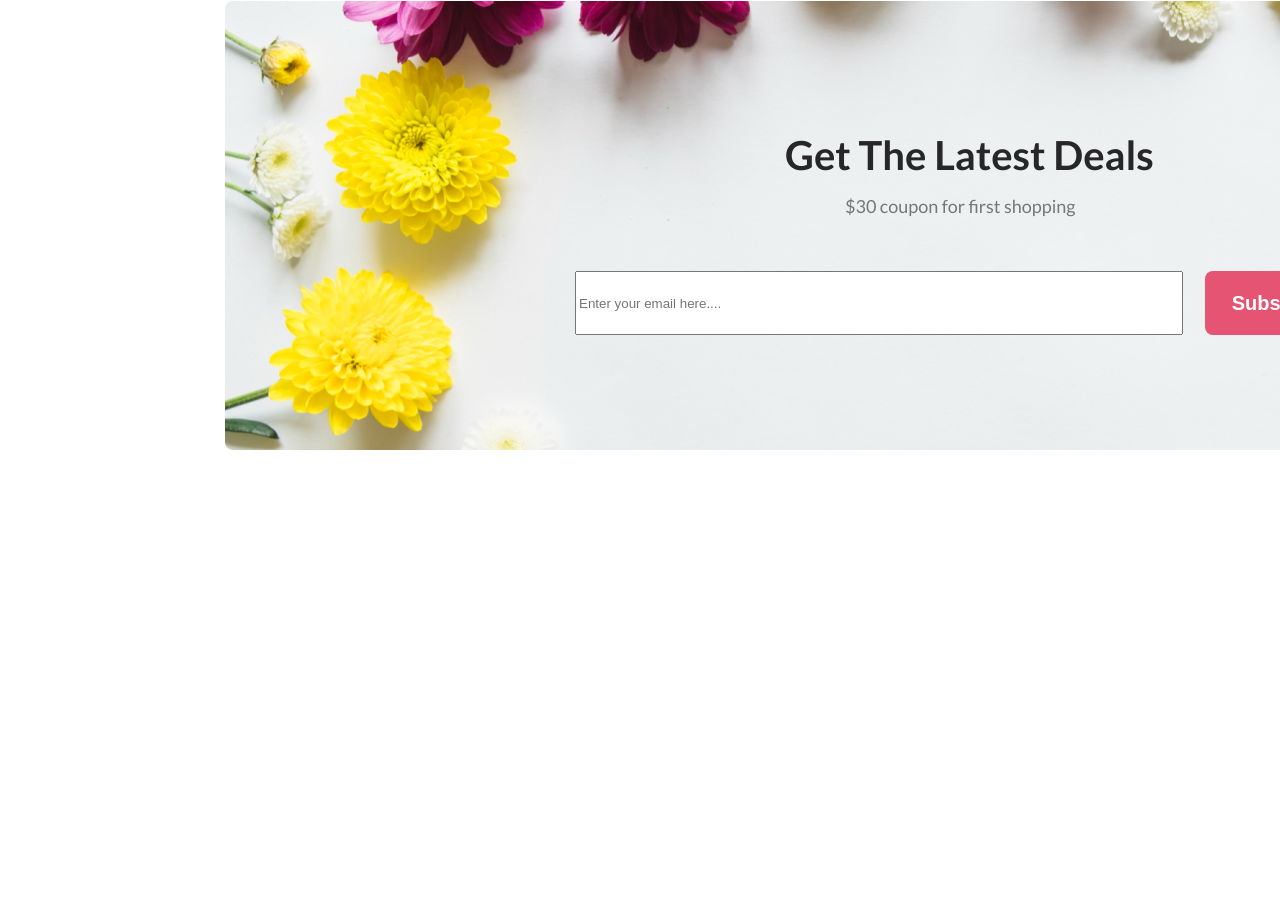
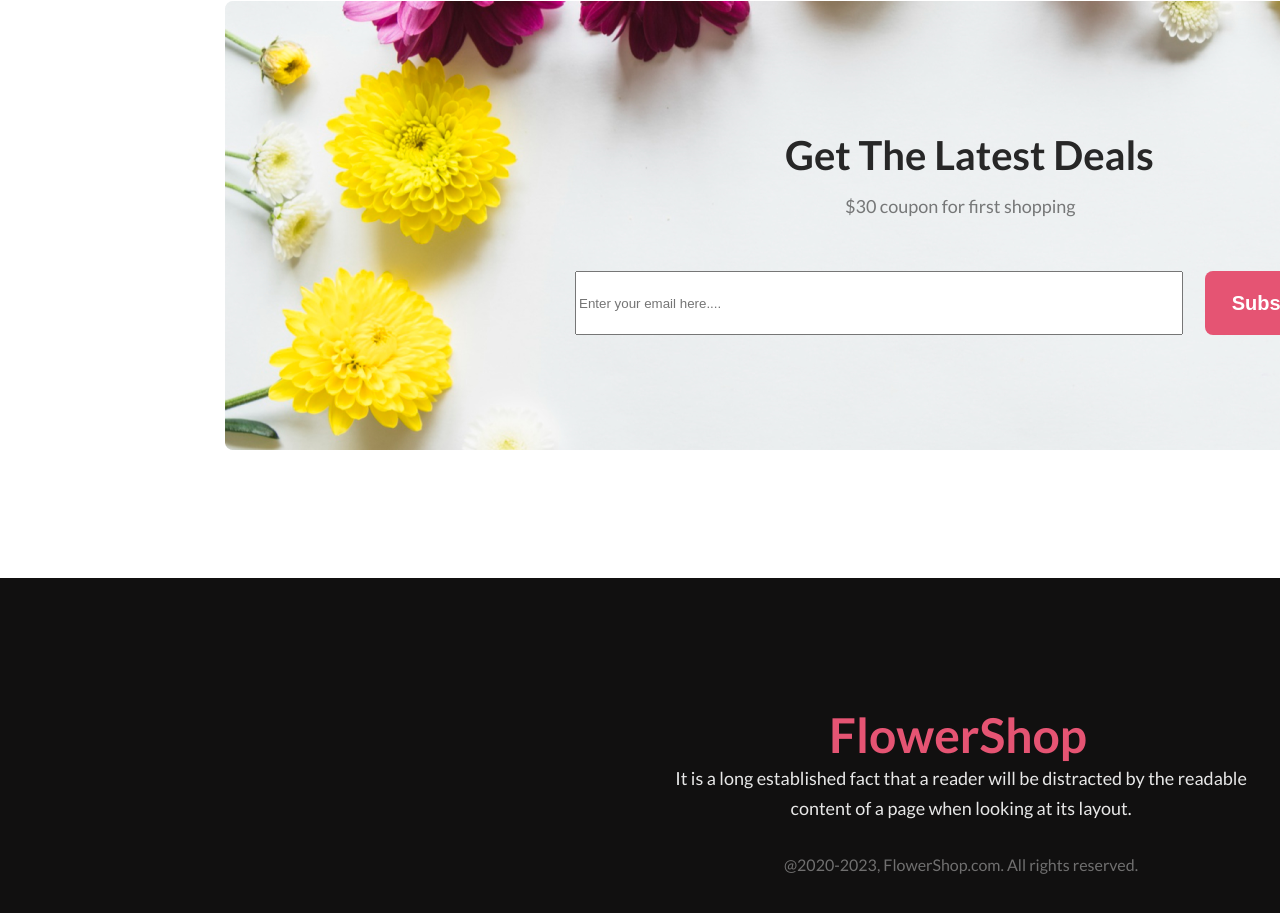
Before and after one commit to arafatah/Flower-First-Assignment, a plain HTML site: page index.html in a window 1280 px wide. Shown: the part 3993-4906 px from the top of the page. Before the commit the page ends 4443 px from the top, so only its background shows below. Drawn offline with Linux system fonts and the light colour scheme.

Commit message:
Footer section done

```diff
--- a/index.html
+++ b/index.html
@@ -102,9 +102,9 @@
 
     <footer>
             <div class="footer">
-                <h3 class="footer-title"></h3>
-                <p class="footer-description"></p>
-                <p class="footer-copyright"></p>
+                <h3 class="footer-title">FlowerShop</h3>
+                <p class="footer-description">It is a long established fact that a reader will be distracted by the readable <br>content of a page when looking at its layout.</p>
+                <p class="footer-copyright">@2020-2023, FlowerShop.com. All rights reserved. </p>
             </div>
     </footer>
 </body>
--- a/style/style.css
+++ b/style/style.css
@@ -329,3 +329,40 @@ body {
 /* End here */
 
 /* Footer start here */
+
+.footer{
+    width: 1922px;
+    height: 449px;
+    background: #111010;
+    margin-top: 128px;
+}
+
+.footer-title{
+    color: #E55473;
+    font-size: 48px;
+    font-style: normal;
+    font-weight: 800;
+    line-height: normal;
+    padding-top: 128px;
+    padding-left: 829px;
+}
+
+.footer-description{
+    position: relative;
+    color: rgba(255, 255, 255, 0.90);
+    text-align: center;
+    font-size: 18px;
+    font-style: normal;
+    font-weight: 400;
+    line-height: 30px;
+}
+
+.footer-copyright{
+    color: rgba(255, 255, 255, 0.40);
+    text-align: center;
+    font-size: 16px;
+    font-style: normal;
+    font-weight: 400;
+    line-height: normal;
+    margin-top: 32px;
+}
```
